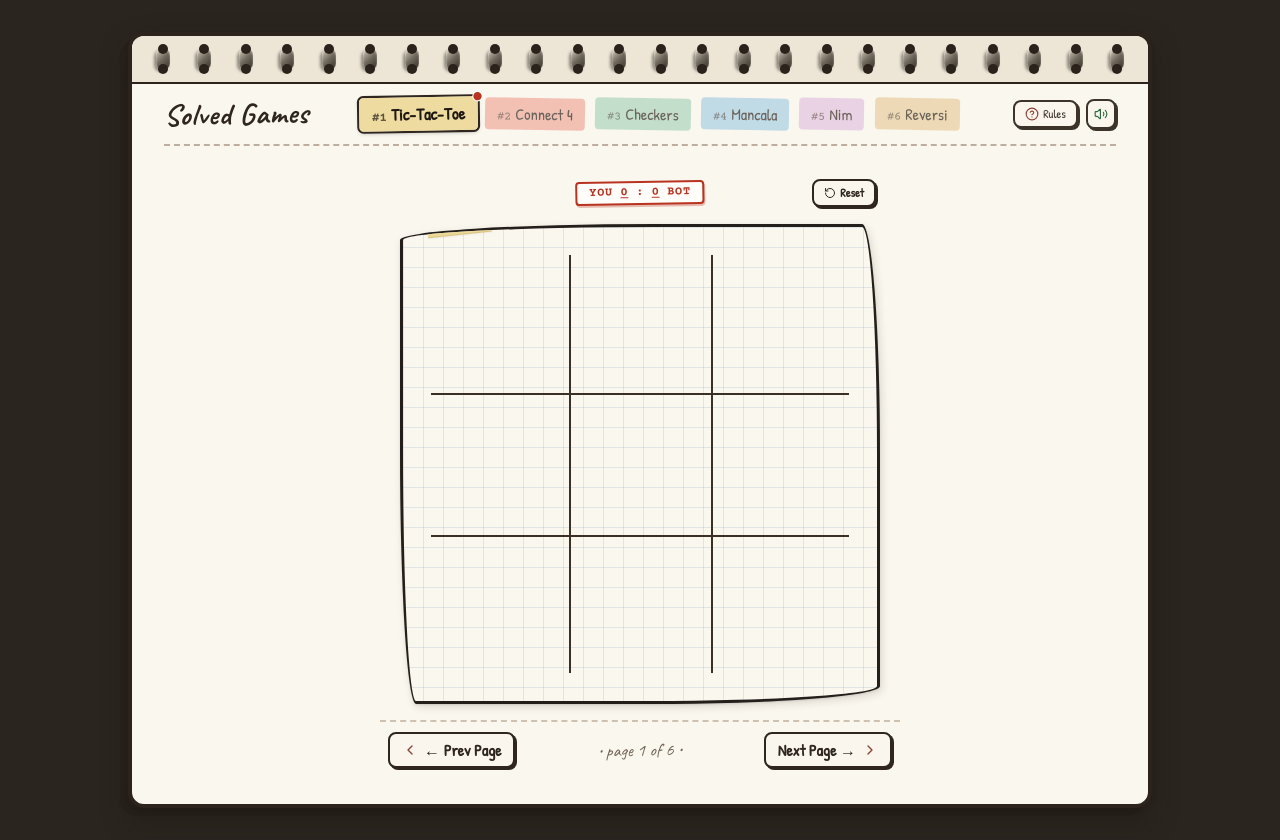
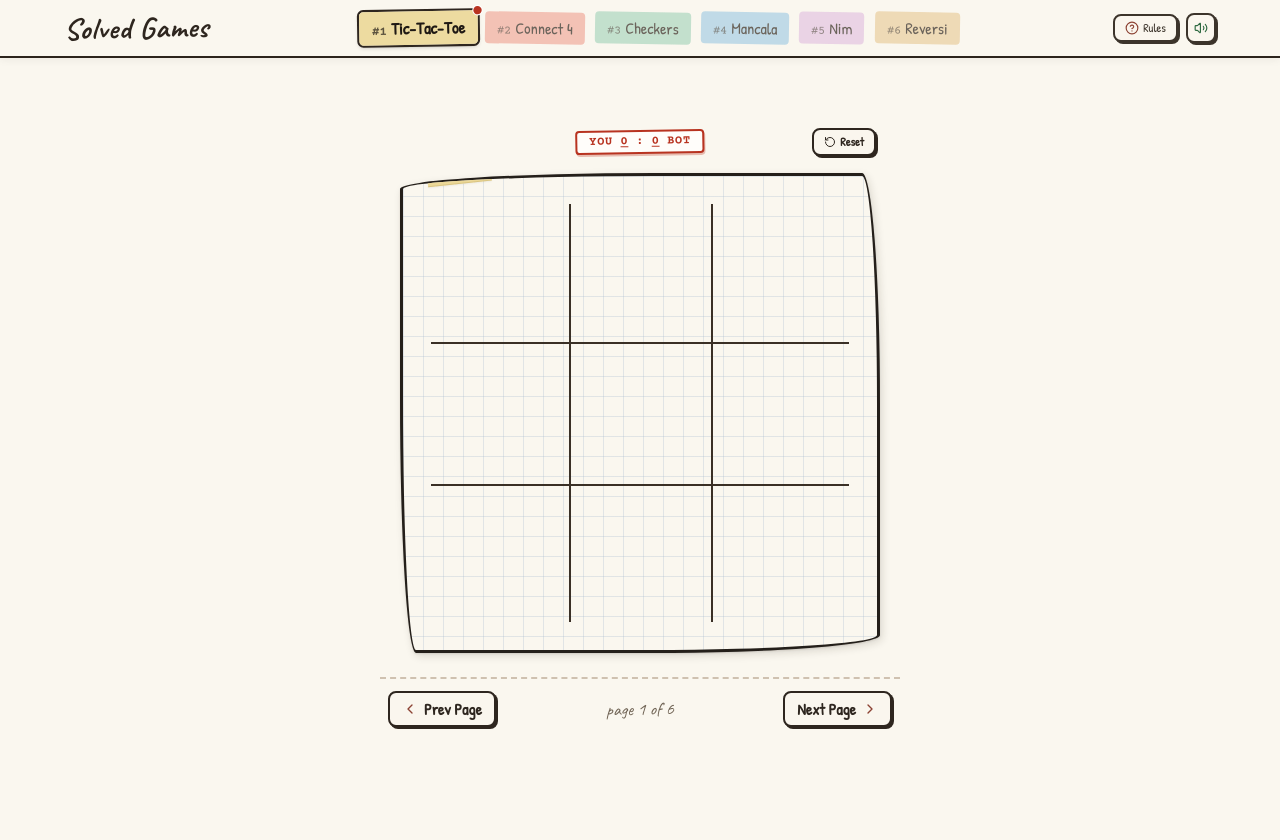
Before and after one commit to Alexander-Romine/Solved-Games, a React (Vite) app: page / in a window 1280 px wide. After the commit the page ends 800 px from the top, so only its background shows below. Built offline with nearby package versions, Linux system fonts and the light colour scheme.

Commit message:
Update layout to full-screen stretch with clean top bar

```diff
--- a/src/App.tsx
+++ b/src/App.tsx
@@ -159,28 +159,11 @@ export default function App() {
   const currentIndex = EXHIBIT_GAMES.findIndex(g => g.id === activeGame);
 
   return (
-    <div className="min-h-screen text-[#26221c] flex flex-col items-center justify-start p-2 sm:p-6 lg:p-8 relative overflow-x-hidden font-['Patrick_Hand',cursive]">
-      {/* Background craft desk texture */}
+    <div className="min-h-screen w-full text-[#26221c] flex flex-col bg-[#faf7ef] relative overflow-x-hidden font-['Patrick_Hand',cursive]">
+      {/* Background subtle drafting grid & pencil doodles */}
       <AmbientBackground />
 
-      {/* The Wider Open Sketchbook Folio Container */}
-      <div className="w-full max-w-4xl lg:max-w-5xl bg-[#faf7ef] rounded-2xl border-4 border-[#2c241c] sketchbook-shadow relative flex flex-col my-auto overflow-hidden pb-4">
-        {/* Top Spiral Wire Binding Rings across the wider format */}
-        <div className="w-full bg-[#ede5d5] border-b-2 border-[#2c241c] px-4 py-2 flex items-center justify-between select-none relative">
-          <div className="flex items-center gap-2 sm:gap-3 w-full justify-around">
-            {Array.from({ length: 24 }).map((_, i) => (
-              <div key={i} className="flex flex-col items-center">
-                <div className="w-2.5 h-2.5 rounded-full bg-[#2c241c] shadow-inner mb-[-6px] z-10" />
-                <div className="spiral-ring" />
-                <div className="w-2.5 h-2.5 rounded-full bg-[#2c241c] shadow-inner mt-[-6px] z-10" />
-              </div>
-            ))}
-          </div>
-        </div>
-
-
-
-        {/* Notebook Top Header */}
+      {/* Top Header Bar directly at top of window */}
       <Header
         activeGame={activeGame}
         onSelectGame={setActiveGame}
@@ -193,11 +176,11 @@ export default function App() {
         gameList={EXHIBIT_GAMES}
       />
 
-        {/* Main Sketchbook Page Canvas */}
+      {/* Main Full-Screen Game Canvas */}
       <main
         onTouchStart={handleTouchStart}
         onTouchEnd={handleTouchEnd}
-          className="flex-1 w-full max-w-2xl mx-auto px-4 sm:px-8 py-3 sm:py-5 flex flex-col items-center justify-center relative"
+        className="flex-1 w-full max-w-4xl mx-auto px-4 sm:px-8 py-3 sm:py-6 flex flex-col items-center justify-center relative z-10"
       >
         {activeGame === 'checkers' && (
           <CheckersGame
@@ -242,7 +225,7 @@ export default function App() {
         )}
 
         {/* Hand-drawn Page Flipping Navigation */}
-          <div className="flex items-center justify-between w-full max-w-[520px] mt-4 px-2 select-none border-t-2 border-dashed border-[#cfc1b0] pt-2.5">
+        <div className="flex items-center justify-between w-full max-w-[520px] mt-4 sm:mt-6 px-2 select-none border-t-2 border-dashed border-[#cfc1b0] pt-3 pb-2">
           <button
             onClick={handlePrevGame}
             className="flex items-center gap-1.5 px-3 py-1 rounded-lg text-[#2e261f] hover:text-black bg-[#faf6ee] hover:bg-[#efe7d6] border-2 border-[#2e261f] transition-all cursor-pointer shadow-[2px_2px_0px_#2e261f] active:translate-x-0.5 active:translate-y-0.5 active:shadow-none touch-manipulation font-['Patrick_Hand',cursive] text-sm sm:text-base font-bold"
@@ -250,11 +233,11 @@ export default function App() {
             aria-label="Previous Game"
           >
             <ChevronLeft className="w-4 h-4 text-[#8c4233]" />
-              <span>← Prev Page</span>
+            <span>Prev Page</span>
           </button>
 
           <div className="font-['Caveat',cursive] text-lg text-[#6f6354] transform -rotate-1">
-              • page {currentIndex + 1} of {EXHIBIT_GAMES.length} •
+              page {currentIndex + 1} of {EXHIBIT_GAMES.length}
           </div>
 
           <button
@@ -263,12 +246,11 @@ export default function App() {
             title="Next Game"
             aria-label="Next Game"
           >
-              <span>Next Page →</span>
+            <span>Next Page  </span>
             <ChevronRight className="w-4 h-4 text-[#8c4233]" />
           </button>
         </div>
       </main>
-      </div>
 
       {/* Game Rules Modal - Folded Pamphlet */}
       <InstructionsModal
--- a/src/components/AmbientBackground.tsx
+++ b/src/components/AmbientBackground.tsx
@@ -35,7 +35,7 @@ export const AmbientBackground: React.FC = () => {
 
     // Pre-generate background pencil doodles
     const doodles: SketchDoodle[] = [];
-    const count = Math.min(30, Math.floor((width * height) / 35000));
+    const count = Math.min(26, Math.floor((width * height) / 38000));
     const types: SketchDoodle['type'][] = ['arrow', 'cross', 'curly', 'circle', 'tally'];
 
     for (let i = 0; i < count; i++) {
@@ -45,25 +45,21 @@ export const AmbientBackground: React.FC = () => {
         type: types[Math.floor(Math.random() * types.length)],
         size: Math.random() * 18 + 14,
         rotation: (Math.random() - 0.5) * 0.8,
-        alpha: Math.random() * 0.08 + 0.04,
+        alpha: Math.random() * 0.05 + 0.035, // light pencil doodle opacity on paper
       });
     }
 
     const drawDesk = () => {
       ctx.clearRect(0, 0, width, height);
 
-      // Warm wooden craft-desk background gradient
-      const woodGrad = ctx.createLinearGradient(0, 0, width, height);
-      woodGrad.addColorStop(0, '#2d2620');
-      woodGrad.addColorStop(0.5, '#26201a');
-      woodGrad.addColorStop(1, '#1f1a15');
-      ctx.fillStyle = woodGrad;
+      // Warm paper background tone
+      ctx.fillStyle = '#faf7ef';
       ctx.fillRect(0, 0, width, height);
 
-      // Subtle cutting-mat / graph grid overlay
-      ctx.strokeStyle = 'rgba(215, 195, 165, 0.035)';
+      // Subtle drafting graph grid across full screen
+      ctx.strokeStyle = 'rgba(160, 180, 205, 0.22)';
       ctx.lineWidth = 1;
-      const gridSize = 40;
+      const gridSize = 36;
       for (let x = 0; x < width; x += gridSize) {
         ctx.beginPath();
         ctx.moveTo(x, 0);
@@ -77,12 +73,12 @@ export const AmbientBackground: React.FC = () => {
         ctx.stroke();
       }
 
-      // Draw faint etched doodles across the desk
+      // Draw faint graphite pencil doodles across the paper canvas
       for (const d of doodles) {
         ctx.save();
         ctx.translate(d.x, d.y);
         ctx.rotate(d.rotation);
-        ctx.strokeStyle = `rgba(220, 205, 180, ${d.alpha})`;
+        ctx.strokeStyle = `rgba(50, 40, 30, ${d.alpha})`;
         ctx.lineWidth = 1.2;
         ctx.lineCap = 'round';
 
--- a/src/components/Header.tsx
+++ b/src/components/Header.tsx
@@ -30,15 +30,14 @@ export const Header: React.FC<HeaderProps> = ({
   ];
 
   return (
-    <header className="relative w-full px-4 sm:px-8 pt-3 pb-2 z-30 select-none">
-      <div className="flex flex-col sm:flex-row items-center justify-between gap-3 border-b-2 border-dashed border-[#bdaea0] pb-3">
+    <header className="w-full px-4 sm:px-8 py-2.5 z-30 select-none bg-[#faf7ef]/95 backdrop-blur-xs border-b-2 border-[#2c241c] shadow-[0_2px_8px_rgba(40,30,20,0.06)]">
+      <div className="w-full max-w-6xl mx-auto flex flex-col sm:flex-row items-center justify-between gap-3">
         {/* Clean Sketchbook Title */}
         <div className="flex items-center gap-2">
           <div className="relative">
             <span className="text-2xl sm:text-3xl font-['Caveat',cursive] font-bold text-[#2e261f] tracking-wide inline-block transform -rotate-1">
               Solved Games
             </span>
-
           </div>
         </div>
 
--- a/src/index.css
+++ b/src/index.css
@@ -11,7 +11,7 @@
 
 html, body {
   font-family: 'Patrick Hand', var(--font-sans);
-  background-color: #2b2520;
+  background-color: #faf7ef;
   color: #26221c;
   -webkit-font-smoothing: antialiased;
   -moz-osx-font-smoothing: grayscale;
```
Lines whose indentation alone changed are shown as unchanged.
